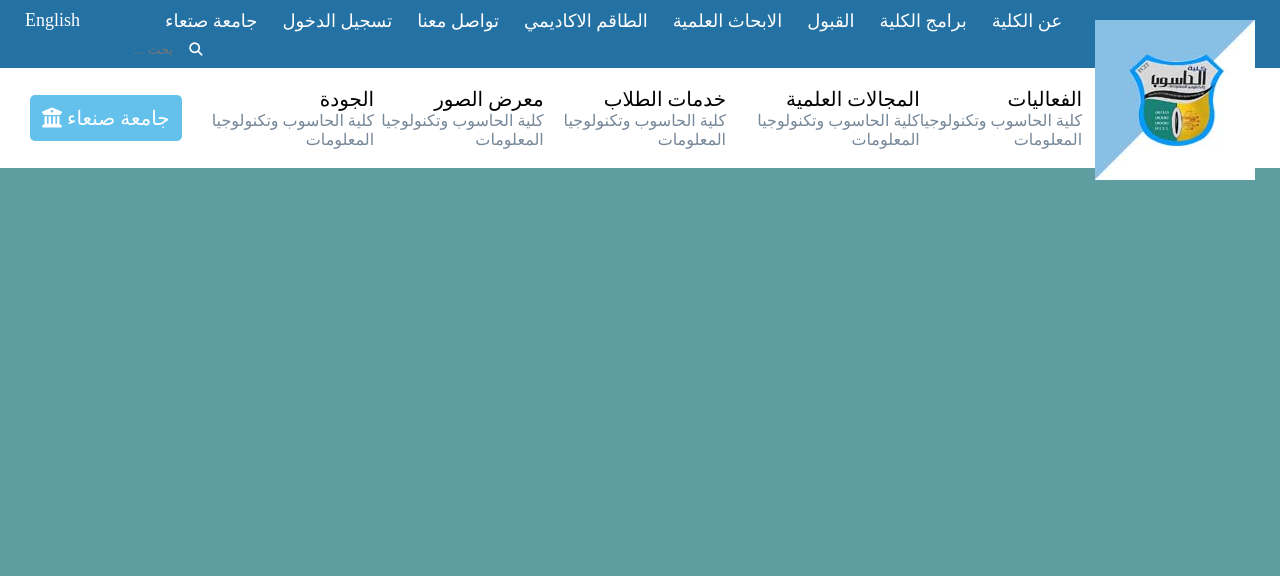
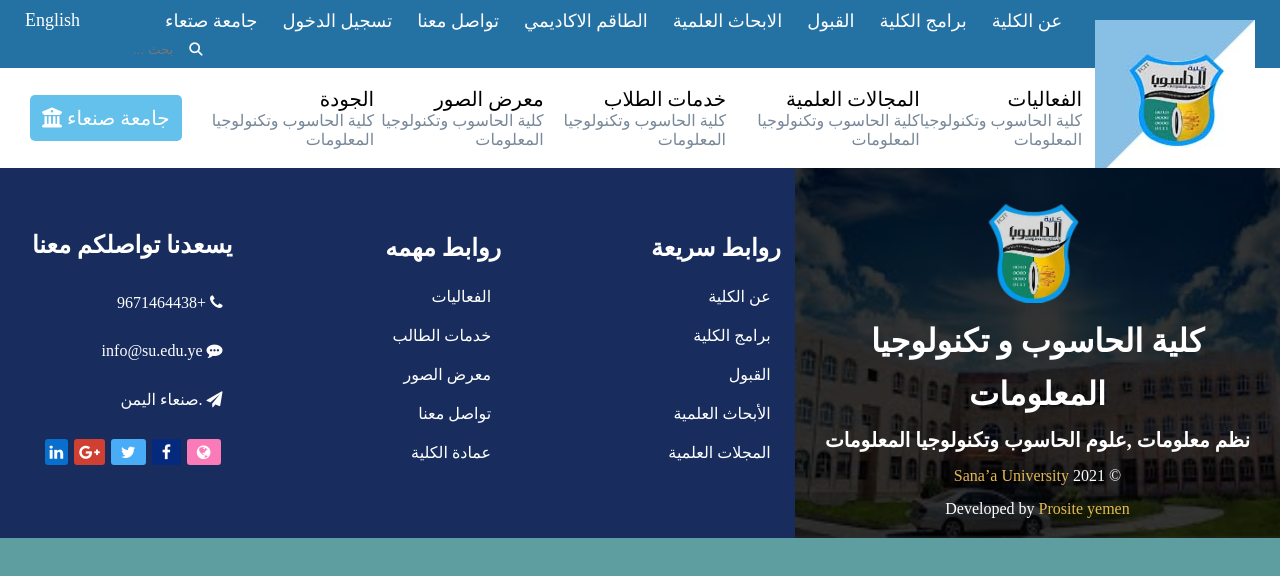
Before and after one commit to ISLAMABDULLAH2022/project, a plain HTML site: page index.html in a window 1280 px wide. Drawn offline with Linux system fonts and the light colour scheme; files whose address does not match are found by name; a web font is replaced by a local one.

Commit message:
new changes

```diff
--- a/assets/css/style.css
+++ b/assets/css/style.css
@@ -1,3 +1,4 @@
+@import url(http://fonts.googleapis.com/earlyaccess/droidarabickufi.css);
 *{
     margin: 0;
     padding: 0;
@@ -5,9 +6,16 @@
 
 }
 
+
+
 /* ****************************header******************* */
+
 body{
     background-color: cadetblue;
+    /*font-family: 'Droid Arabic Kufi', serif;*/
+
+
+
 }
 .header-top{
     width: 100%;
@@ -102,3 +110,124 @@ ul{
 .menu:hover .submenu > li{
     display: block;
 }
+
+
+
+
+
+
+/*
+FOOTER
+*/
+.footer {
+    display: flex;
+    align-items: center;
+    justify-content: space-between;
+    padding-left: 2rem;
+    background-color: rgb(24, 45, 94);
+    color: #fff;
+
+}
+.footer__left {
+    display: flex;
+    align-items: center;
+    justify-content: space-between;
+    width: 60%;
+}
+.footer__left_fast-links, .footer__left-links, .footer__left-contact {
+    display: flex;
+    align-items: flex-start;
+    justify-content: flex-start;
+    flex-direction: column;
+}
+.footer__left  li {
+    margin: 10px;
+}
+.footer__left  ul h2 {
+    margin-bottom: 15px;
+}
+.footer__left_fast-links {
+    display: flex;
+    align-items: flex-start;
+    justify-content: flex-start;
+    flex-direction: column;
+}
+.footer__left-contact li {
+    margin-top: 20px;
+}
+.footer__right {
+    display: flex;
+    align-items: center;
+    justify-content:center;
+    flex-direction: column;
+    background-image: url('../../images/footer_right_bg.png');
+    background-position: center;
+    background-size: cover;
+    background-repeat: no-repeat;
+    padding: 20px 30px;
+    height: 100%;
+    position: relative;
+
+
+}
+.footer__right::before {
+    position: absolute;
+    content: '';
+    width: 100%;
+    height: 100%;
+    top: 0;
+    left: 0;
+    background-color: rgba(0,0,0,0.8);
+
+}
+.footer__right:hover {
+    background: #353535;
+
+}
+.footer__right h1,.footer__right h2, .footer__right p, .footer__right div {
+    margin-top: 15px;
+    z-index: 100;
+}
+.footer__right img {
+    width: 100px;
+    height: 100px;
+}
+.gold-text {
+    color: rgb(228, 185, 85);
+}
+.footer__right h2 {
+    font-size: 20px;
+}
+.footer__left-contact li:last-child i{
+    color: #fff;
+    margin-right: 2px;
+    padding: 5px;
+    border-radius: 3px;
+
+}
+.footer__left-contact li:last-child .fa-facebook {
+    background-color: rgb(5, 41, 124);
+    padding: 5px 10px;
+}
+.footer__left-contact li:last-child .fa-linkedin {
+    background-color: rgb(8, 111, 207);
+
+}
+.footer__left-contact li:last-child .fa-google-plus {
+    background-color: rgba(236, 66, 43, 0.861);
+}
+.footer__left-contact li:last-child .fa-twitter {
+    background-color: rgb(73, 172, 247);
+    padding: 5px 10px;
+}
+.footer__left-contact li:last-child .fa-globe {
+    background-color: rgb(251, 123, 185);
+    padding: 5px 10px;
+}
+a {
+    text-decoration: none;
+    color: #fff;
+}
+ul li {
+    list-style: none;
+}
--- a/index.html
+++ b/index.html
@@ -5,9 +5,11 @@
     <meta http-equiv="X-UA-Compatible" content="IE=edge">
     <meta name="viewport" content="width=device-width, initial-scale=1.0">
     <title>كلية حاسوب</title>
+    <link rel="stylesheet"
+     href="https://cdnjs.cloudflare.com/ajax/libs/font-awesome/6.1.2/css/all.min.css" integrity="sha512-1sCRPdkRXhBV2PBLUdRb4tMg1w2YPf37qatUFeS7zlBy7jJI8Lf4VHwWfZZfpXtYSLy85pkm9GaYVYMfw5BC1A==" crossorigin="anonymous" referrerpolicy="no-referrer" />
     <link rel="stylesheet" href="assets/css/style.css">
-    <link rel="stylesheet" href="https://cdnjs.cloudflare.com/ajax/libs/font-awesome/6.1.2/css/all.min.css">
-</head>
+    <link rel='stylesheet' href='https://cdnjs.cloudflare.com/ajax/libs/font-awesome/4.7.0/css/font-awesome.min.css'>
+  </head>
 <body dir="rtl">
     <!-- -------------------------header------------------- -->
     <header>
@@ -80,6 +82,61 @@
 
 
 
+    <!--FOOTER--->
+    <div class="footer">
+        <div class="footer__right">
+            <div class="footer__right-logo">
+                <img src="images/footer__logo.png" alt="">
+            </div>
+            <h1>كلية الحاسوب و  تكنولوجيا </h1>
+            <h1>  المعلومات</h1>
+            <h2>نظم معلومات ,علوم الحاسوب وتكنولوجيا المعلومات</h2>
+            <p>&copy; 2021 <span class="gold-text">Sana’a University </span> </p>
+            <p>Developed by <span class="gold-text">Prosite yemen</span> </p>
+        </div>
+
+        <div class="footer__left">
+            <ul class="footer__left_fast-links">
+                <h2> روابط سريعة</h2>
+                <li><a href="#"> عن الكلية </a></li>
+                <li><a href="#">برامج الكلية </a></li>
+                <li><a href="#">القبول </a></li>
+                <li><a href="#">الأبحاث العلمية </a></li>
+                <li><a href="#">المجلات العلمية </a></li>
+
+            </ul>
+
+            <ul class="footer__left-links">
+                <h2>روابط مهمه</h2>
+                <li><a href="#"> الفعاليات </a></li>
+                <li><a href="#">خدمات الطالب </a></li>
+                <li><a href="#">معرض الصور </a></li>
+                <li><a href="#">تواصل معنا </a></li>
+                <li><a href="#">عمادة الكلية </a></li>
+
+            </ul>
+
+
+            <ul class="footer__left-contact">
+                <h2>يسعدنا تواصلكم معنا</h2>
+                <li><i class="fa fa-phone"></i> +9671464438 </li>
+                <li><i class="fa fa-message"></i> info@su.edu.ye </li>
+                <li><i class="fa fa-paper-plane"></i> .صنعاء اليمن </li>
+                <li>
+                    <a href="#"><i class="fa fa-globe"></i></a>
+                    <a href="#"><i class="fa fa-facebook"></i></a>
+                    <a href="#"><i class="fa fa-twitter"></i></a>
+                    <a href="#"><i class="fa fa-google-plus"></i></a>
+                    <a href="#"><i class="fa fa-linkedin"></i></a>
+                </li>
+
+            </ul>
+
+        </div>
+    </div>
+
+
+
 
 
 
```
Also changed, not shown: images/footer__logo.png (added), images/footer_right_bg.png (added).
